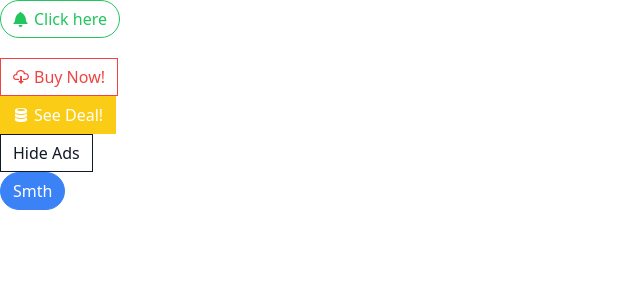
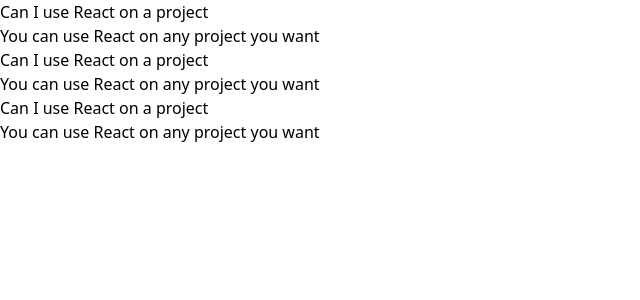
Before and after one commit to Pawelv9/comps, a JavaScript app: page / in a window 1280 px wide. Shown: the top 300 px of the page, without its empty margins (0-640 px from the left). Built offline with nearby package versions, Linux system fonts and the light colour scheme; the HTML template or start-up script is replaced by a standard one.

Commit message:
added Accordion component

```diff
--- a/src/App.js
+++ b/src/App.js
@@ -1,39 +1,27 @@
-import Button from './Button';
-import { GoBell, GoCloudDownload, GoDatabase } from 'react-icons/go'
+import Accordion from './components/Accordion';
 
 function App() {
-  const handleClick = () => {
-    console.log('Click')
-  };
+  const items = [
+    {
+      id: '1',
+      label: 'Can I use React on a project',
+      content: 'You can use React on any project you want'
+    },
+    {
+      id: '2',
+      label: 'Can I use React on a project',
+      content: 'You can use React on any project you want'
+    },
+    {
+      id: '3',
+      label: 'Can I use React on a project',
+      content: 'You can use React on any project you want'
+    },
+  ]
+
   return (
-    <div className="App">
-
-      <div>
-        <Button success rounded outline className='mb-5' onClick={handleClick}>
-          <GoBell />
-          Click here
-        </Button>
-      </div>
-      <div>
-        <Button danger outline>
-          <GoCloudDownload />
-          Buy Now!
-        </Button>
-      </div>
-      <div>
-        <Button warning>
-          <GoDatabase />
-          See Deal!
-        </Button>
-      </div>
-      <div>
-        <Button secondary outline>Hide Ads</Button>
-      </div>
-      <div>
-        <Button primary rounded>Smth</Button>
-      </div>
-    </div>
-  );
+     <Accordion items = { items } />
+  )
 }
 
 export default App;
--- /dev/null
+++ b/src/components/Accordion.js
@@ -0,0 +1,16 @@
+function Accordion({ items }) {
+  const renderedItems = items.map(item => {
+    return (
+      <div key={item.id}>
+        <div>{item.label}</div>
+        <div>{item.content}</div>
+      </div>
+    )
+  })
+
+  return (
+    <div>{renderedItems}</div>
+  )
+}
+
+export default Accordion;
--- /dev/null
+++ b/src/pages/ButtonPage.js
@@ -0,0 +1,39 @@
+import Button from '..  /components/Button';
+import { GoBell, GoCloudDownload, GoDatabase } from 'react-icons/go'
+
+function ButtonPage() {
+  const handleClick = () => {
+    console.log('Click')
+  };
+  return (
+    <div className="App">
+
+      <div>
+        <Button success rounded outline className='mb-5' onClick={handleClick}>
+          <GoBell />
+          Click here
+        </Button>
+      </div>
+      <div>
+        <Button danger outline>
+          <GoCloudDownload />
+          Buy Now!
+        </Button>
+      </div>
+      <div>
+        <Button warning>
+          <GoDatabase />
+          See Deal!
+        </Button>
+      </div>
+      <div>
+        <Button secondary outline>Hide Ads</Button>
+      </div>
+      <div>
+        <Button primary rounded>Smth</Button>
+      </div>
+    </div>
+  );
+}
+
+export default ButtonPage;
```
Also changed, not shown: src/components/Button.js (renamed from src/Button.js).
